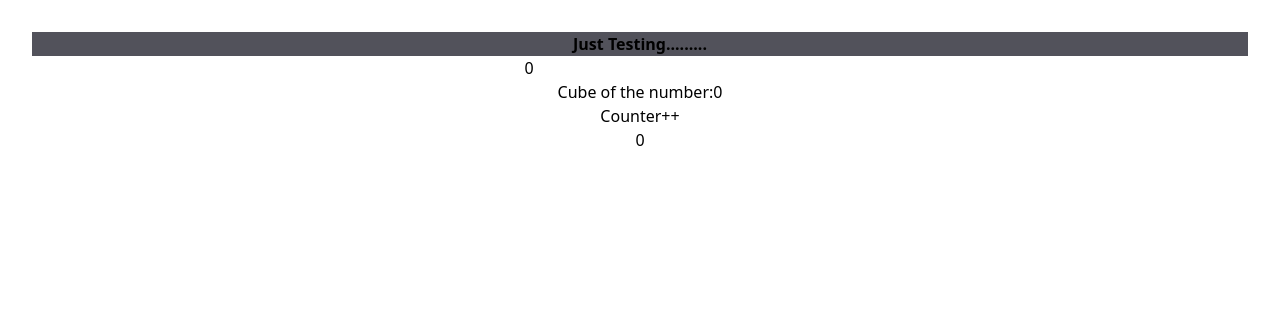
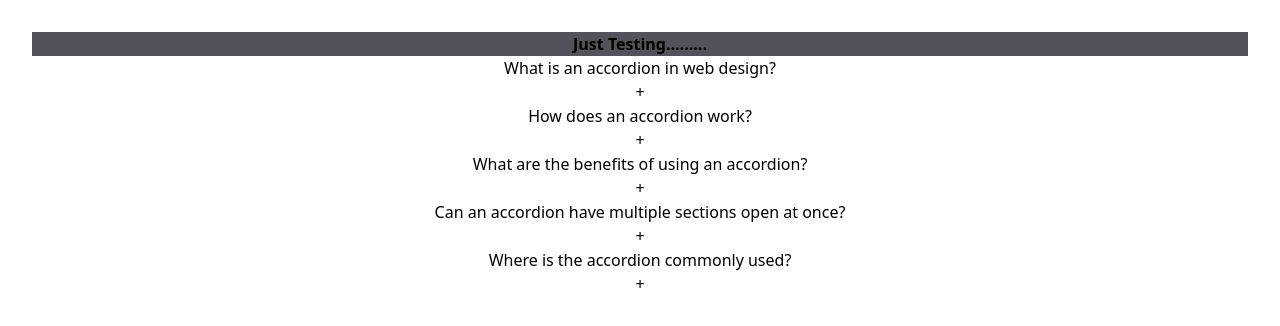
Before and after one commit to nkashyap01/React-Revision, a React (Vite) app: page / in a window 1280 px wide. Shown: the top 326 px of the page. Built offline with nearby package versions, Linux system fonts and the light colour scheme.

Commit message:
Implemented accordion feature for displaying FAQs

```diff
--- a/src/App.jsx
+++ b/src/App.jsx
@@ -1,5 +1,6 @@
 // import { createContext, useState } from "react";
 import "./App.css";
+import Accordian from "./components/Accordian";
 // import { CartProvider } from "./components/CartContext";
 // import ChangeBg from "./components/ChangeBg";
 import Count from "./components/Count";
@@ -40,7 +41,7 @@ function App() {
  <ChildA/>
  </div>
 </ThemeContext.Provider> */}
-      <Count/>
+      <Accordian/>
 
       </div>
 
--- /dev/null
+++ b/src/components/Accordian.jsx
@@ -0,0 +1,37 @@
+import React, { useState } from 'react'
+import qaData from './data'
+
+
+
+const Accordian = () => {
+    const [selected, setSelected] = useState(null)
+    function handleSingleSelection(getCurrentId){
+        setSelected(getCurrentId === selected ? null : getCurrentId );
+
+    }
+  return (
+    <div>
+        {
+            qaData && qaData.length > 0 ? (
+                qaData.map((data)=>(
+                   <div>
+                     <div onClick = {()=>handleSingleSelection(data.id)}>
+                        <h3> {data.question}</h3>
+                        <p> + </p>
+                        </div>
+                        {
+                            selected === data.id ? <div> {data.answer} </div>:null
+
+                        }
+                        </div>
+                ))
+
+            ) : (
+                <div> Data not found </div>
+            )
+        }
+    </div>
+  )
+}
+
+export default Accordian
--- /dev/null
+++ b/src/components/data.js
@@ -0,0 +1,29 @@
+const qaData = [
+    {
+      id: 1,
+      question: 'What is an accordion in web design?',
+      answer: 'An accordion is a UI component that allows users to expand or collapse sections of content, making it ideal for displaying large amounts of information in a small space.'
+    },
+    {
+      id: 2,
+      question: 'How does an accordion work?',
+      answer: 'An accordion typically contains multiple items, where each item has a header. When the header is clicked, the corresponding content expands or collapses, allowing for better organization and navigation of content.'
+    },
+    {
+      id: 3,
+      question: 'What are the benefits of using an accordion?',
+      answer: 'Accordions help save space and provide a cleaner UI by collapsing sections that are not needed. They also allow users to focus on one section of content at a time, improving usability in information-dense interfaces.'
+    },
+    {
+      id: 4,
+      question: 'Can an accordion have multiple sections open at once?',
+      answer: 'Yes, it’s possible for multiple accordion sections to remain open simultaneously, depending on the design and how the accordion is coded. By default, most accordion components only allow one section to open at a time.'
+    },
+    {
+      id: 5,
+      question: 'Where is the accordion commonly used?',
+      answer: 'Accordions are commonly used in FAQs, menus, settings panels, and other areas where content needs to be presented in a compact form. They are also useful for forms with multiple steps.'
+    }
+  ];
+
+  export default qaData;
```
